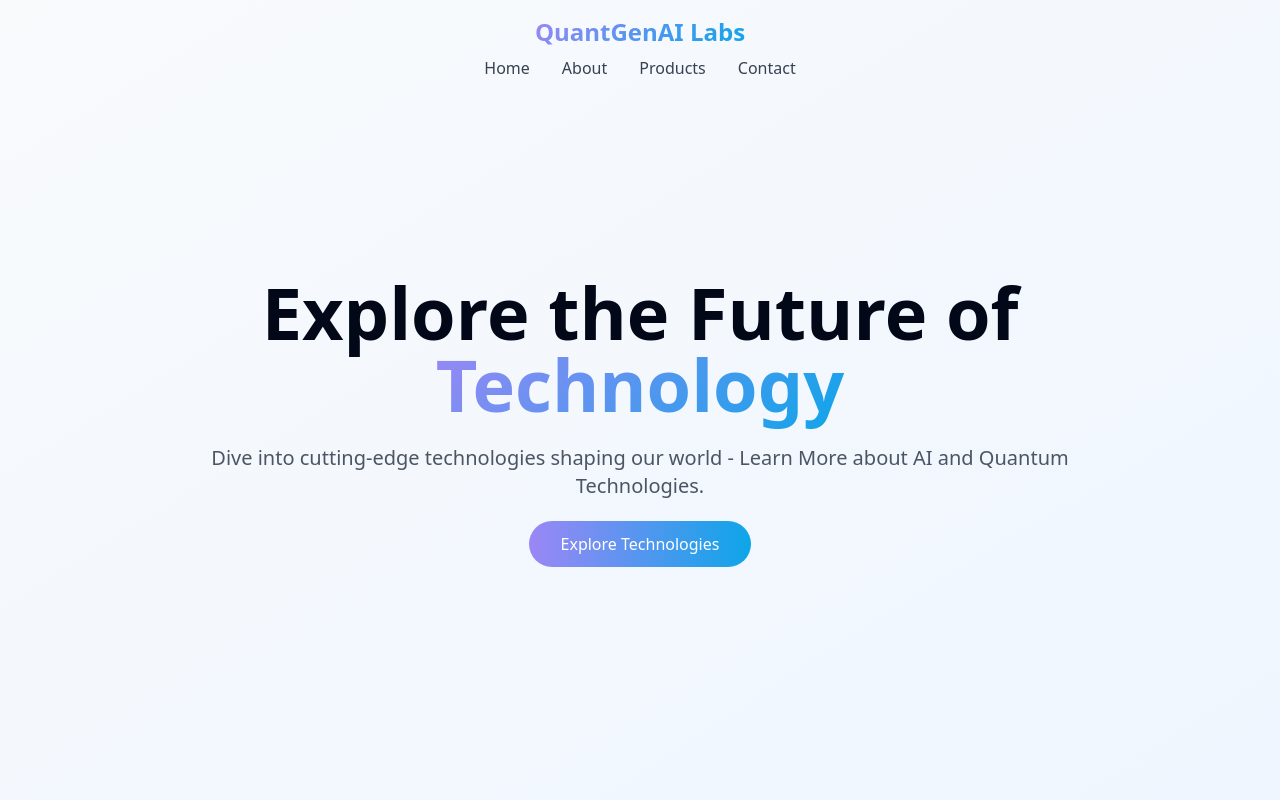
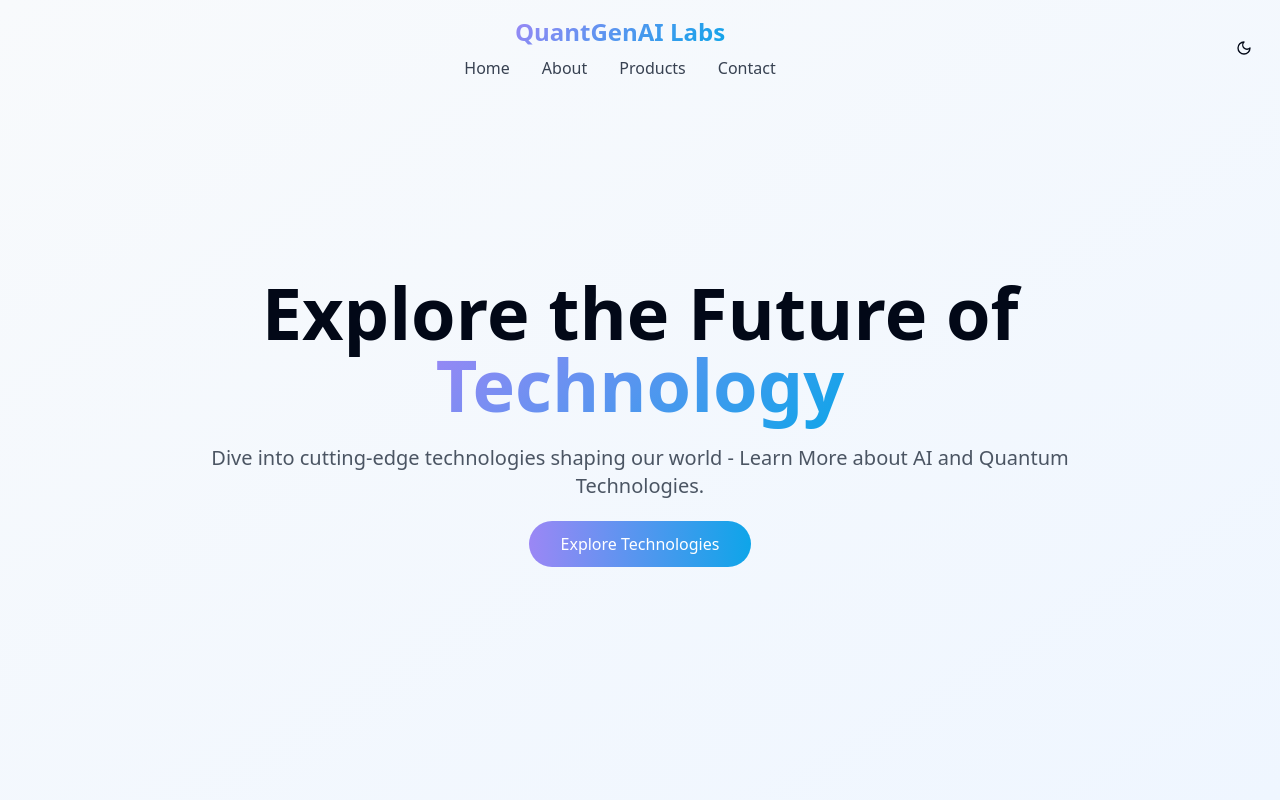
Before and after one commit to Nsree2405/quantgenailabs-tech, a React (Vite) app: page / in a window 1280 px wide. Shown: the top 800 px of the page. Built offline with nearby package versions, Linux system fonts and the light colour scheme.

Commit message:
feat: Add dark mode toggle button
Adds a round button to switch between light and dark modes and ensures content visibility in dark mode.

```diff
--- a/src/components/Navbar.tsx
+++ b/src/components/Navbar.tsx
@@ -2,6 +2,7 @@
 import { useState, useEffect } from "react";
 import { Button } from "@/components/ui/button";
 import { Menu } from "lucide-react";
+import ThemeToggle from "./ThemeToggle";
 
 const navItems = [
   { name: "Home", href: "#home" },
@@ -30,35 +31,36 @@ const Navbar = () => {
     <header
       className={`fixed top-0 left-0 right-0 z-50 transition-all duration-300 ${
         isScrolled
-          ? "bg-white/90 shadow-md backdrop-blur-md"
+          ? "bg-background/90 shadow-md backdrop-blur-md dark:bg-background/90"
           : "bg-transparent"
       }`}
     >
-      <div className="container mx-auto px-4 py-4 flex items-center justify-center">
-        <div className="flex flex-col items-center w-full">
+      <div className="container mx-auto px-4 py-4 flex items-center justify-between">
+        <div className="flex flex-col items-center flex-grow">
           <a
             href="#home"
-            className="font-bold text-2xl flex items-center space-x-2 mb-2"
+            className="font-bold text-2xl flex items-center space-x-2 mb-2 dark:text-white"
           >
             <span className="tech-gradient">QuantGenAI Labs</span>
           </a>
 
-          {/* Desktop navigation - Centered */}
           <nav className="hidden md:flex items-center justify-center w-full">
             <div className="flex space-x-8">
               {navItems.map((item) => (
                 <a
                   key={item.name}
                   href={item.href}
-                  className="text-gray-700 hover:text-techpurple transition-colors duration-300 font-medium"
+                  className="text-gray-700 hover:text-techpurple transition-colors duration-300 font-medium dark:text-gray-200 dark:hover:text-techpurple"
                 >
                   {item.name}
                 </a>
               ))}
             </div>
           </nav>
+        </div>
 
-          {/* Mobile menu button */}
+        <ThemeToggle />
+
         <Button
           variant="ghost"
           size="icon"
@@ -68,11 +70,9 @@ const Navbar = () => {
           <Menu className="h-6 w-6" />
         </Button>
       </div>
-      </div>
 
-      {/* Mobile menu */}
       <div
-        className={`md:hidden bg-white/95 backdrop-blur-md transition-transform duration-300 ${
+        className={`md:hidden bg-background/95 dark:bg-background/95 backdrop-blur-md transition-transform duration-300 ${
           mobileMenuOpen ? "max-h-64" : "max-h-0"
         } overflow-hidden`}
       >
@@ -81,7 +81,7 @@ const Navbar = () => {
             <a
               key={item.name}
               href={item.href}
-              className="text-gray-700 hover:text-techpurple transition-colors duration-300 font-medium py-2"
+              className="text-gray-700 dark:text-gray-200 hover:text-techpurple dark:hover:text-techpurple transition-colors duration-300 font-medium py-2"
               onClick={() => setMobileMenuOpen(false)}
             >
               {item.name}
--- /dev/null
+++ b/src/components/ThemeToggle.tsx
@@ -0,0 +1,25 @@
+
+import { Moon, Sun } from "lucide-react";
+import { Button } from "@/components/ui/button";
+import { useTheme } from "@/hooks/use-theme";
+
+const ThemeToggle = () => {
+  const { theme, toggleTheme } = useTheme();
+
+  return (
+    <Button
+      variant="ghost"
+      size="icon"
+      className="rounded-full hover:bg-accent"
+      onClick={toggleTheme}
+    >
+      {theme === 'dark' ? (
+        <Sun className="h-5 w-5 text-yellow-500" />
+      ) : (
+        <Moon className="h-5 w-5" />
+      )}
+    </Button>
+  );
+};
+
+export default ThemeToggle;
--- /dev/null
+++ b/src/hooks/use-theme.ts
@@ -0,0 +1,19 @@
+
+import { useState, useEffect } from 'react';
+
+export const useTheme = () => {
+  const [theme, setTheme] = useState<'light' | 'dark'>('light');
+
+  useEffect(() => {
+    const isDark = document.documentElement.classList.contains('dark');
+    setTheme(isDark ? 'dark' : 'light');
+  }, []);
+
+  const toggleTheme = () => {
+    const newTheme = theme === 'light' ? 'dark' : 'light';
+    setTheme(newTheme);
+    document.documentElement.classList.toggle('dark');
+  };
+
+  return { theme, toggleTheme };
+};
--- a/src/index.css
+++ b/src/index.css
@@ -1,4 +1,3 @@
-
 @tailwind base;
 @tailwind components;
 @tailwind utilities;
@@ -7,87 +6,46 @@
   :root {
     --background: 0 0% 100%;
     --foreground: 222.2 84% 4.9%;
-
     --card: 0 0% 100%;
     --card-foreground: 222.2 84% 4.9%;
-
     --popover: 0 0% 100%;
     --popover-foreground: 222.2 84% 4.9%;
-
     --primary: 222.2 47.4% 11.2%;
     --primary-foreground: 210 40% 98%;
-
     --secondary: 210 40% 96.1%;
     --secondary-foreground: 222.2 47.4% 11.2%;
-
     --muted: 210 40% 96.1%;
     --muted-foreground: 215.4 16.3% 46.9%;
-
     --accent: 210 40% 96.1%;
     --accent-foreground: 222.2 47.4% 11.2%;
-
     --destructive: 0 84.2% 60.2%;
     --destructive-foreground: 210 40% 98%;
-
     --border: 214.3 31.8% 91.4%;
     --input: 214.3 31.8% 91.4%;
     --ring: 222.2 84% 4.9%;
-
     --radius: 0.5rem;
-
-    --sidebar-background: 0 0% 98%;
-
-    --sidebar-foreground: 240 5.3% 26.1%;
-
-    --sidebar-primary: 240 5.9% 10%;
-
-    --sidebar-primary-foreground: 0 0% 98%;
-
-    --sidebar-accent: 240 4.8% 95.9%;
-
-    --sidebar-accent-foreground: 240 5.9% 10%;
-
-    --sidebar-border: 220 13% 91%;
-
-    --sidebar-ring: 217.2 91.2% 59.8%;
   }
 
   .dark {
     --background: 222.2 84% 4.9%;
     --foreground: 210 40% 98%;
-
     --card: 222.2 84% 4.9%;
     --card-foreground: 210 40% 98%;
-
     --popover: 222.2 84% 4.9%;
     --popover-foreground: 210 40% 98%;
-
     --primary: 210 40% 98%;
     --primary-foreground: 222.2 47.4% 11.2%;
-
     --secondary: 217.2 32.6% 17.5%;
     --secondary-foreground: 210 40% 98%;
-
     --muted: 217.2 32.6% 17.5%;
     --muted-foreground: 215 20.2% 65.1%;
-
     --accent: 217.2 32.6% 17.5%;
     --accent-foreground: 210 40% 98%;
-
     --destructive: 0 62.8% 30.6%;
     --destructive-foreground: 210 40% 98%;
-
     --border: 217.2 32.6% 17.5%;
     --input: 217.2 32.6% 17.5%;
     --ring: 212.7 26.8% 83.9%;
-    --sidebar-background: 240 5.9% 10%;
-    --sidebar-foreground: 240 4.8% 95.9%;
-    --sidebar-primary: 224.3 76.3% 48%;
-    --sidebar-primary-foreground: 0 0% 100%;
-    --sidebar-accent: 240 3.7% 15.9%;
-    --sidebar-accent-foreground: 240 4.8% 95.9%;
-    --sidebar-border: 240 3.7% 15.9%;
-    --sidebar-ring: 217.2 91.2% 59.8%;
   }
 }
 
--- a/tailwind.config.ts
+++ b/tailwind.config.ts
@@ -1,4 +1,3 @@
-
 import type { Config } from "tailwindcss";
 
 export default {
@@ -9,7 +8,6 @@ export default {
     "./app/**/*.{ts,tsx}",
     "./src/**/*.{ts,tsx}",
   ],
-	prefix: "",
   theme: {
     container: {
       center: true,
--- a/vite.config.ts
+++ b/vite.config.ts
@@ -1,14 +1,14 @@
+
 import { defineConfig } from "vite";
 import react from "@vitejs/plugin-react-swc";
 import path from "path";
 import { componentTagger } from "lovable-tagger";
 
-// https://vitejs.dev/config/
 export default defineConfig(({ mode }) => ({
-  base : '/',
+  base: '/',
   server: {
     host: "::",
-    port: 9090,
+    port: 8080,
   },
   plugins: [
     react(),
```
Lines whose indentation alone changed are shown as unchanged.
